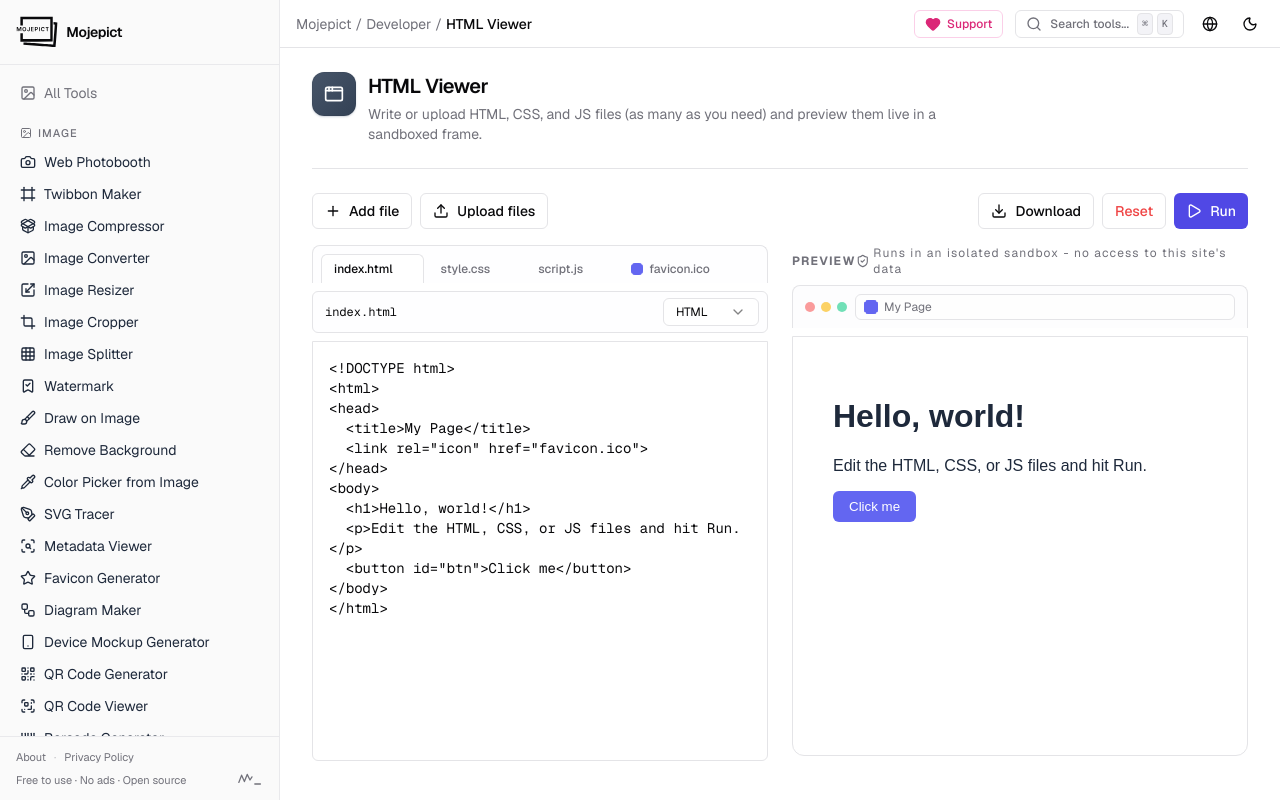
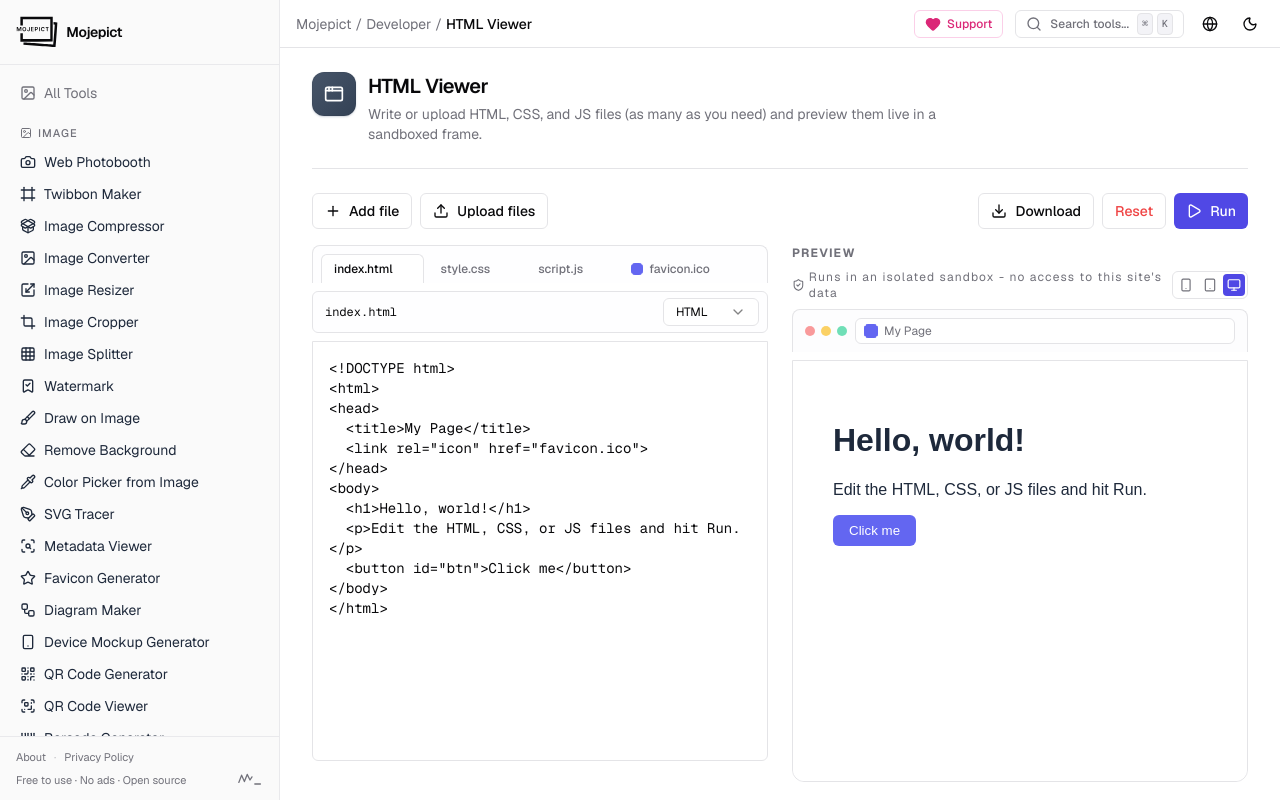
Before and after one commit to mujahidinnn/mojepict, a Next.js app: page /html-viewer in a window 1280 px wide. Built offline with nearby package versions, Linux system fonts and the light colour scheme.

Commit message:
add multi view html viewer

```diff
--- a/app/(tools)/html-viewer/page.tsx
+++ b/app/(tools)/html-viewer/page.tsx
@@ -28,14 +28,32 @@
 import {
   Download,
   Globe,
+  Monitor,
   Play,
   Plus,
+  Smartphone,
   ShieldCheck,
+  Tablet,
   Upload,
   X,
 } from "lucide-react";
 
 type FileLang = "html" | "css" | "js" | "asset";
+type ViewportMode = "mobile" | "tablet" | "desktop";
+
+const VIEWPORT_WIDTHS: Record<ViewportMode, string> = {
+  mobile: "375px",
+  tablet: "768px",
+  desktop: "100%",
+};
+
+function detectViewportMode(): ViewportMode {
+  if (typeof window === "undefined") return "desktop";
+  const width = window.innerWidth;
+  if (width < 768) return "mobile";
+  if (width < 1024) return "tablet";
+  return "desktop";
+}
 
 interface SnippetFile {
   id: string;
@@ -245,6 +263,7 @@
   const [runCount, setRunCount] = useState(0);
   const [preview, setPreview] = useState<PreviewResult>(() => buildPreviewDocument(defaultFiles()));
   const [confirmOpen, setConfirmOpen] = useState(false);
+  const [viewportMode, setViewportMode] = useState<ViewportMode>(detectViewportMode);
 
   const activeFile = files.find((f) => f.id === activeId) ?? files[0];
   const totalBytes = files.reduce((sum, f) => sum + f.content.length, 0);
@@ -479,12 +498,40 @@
           </div>
 
           <div className="space-y-2 min-w-0">
-            <div className="flex items-center justify-between text-xs font-bold uppercase tracking-widest text-muted-foreground">
+            <div className="flex flex-wrap items-center justify-between gap-2 text-xs font-bold uppercase tracking-widest text-muted-foreground">
               <span>{t("tool.html-viewer.preview")}</span>
+              <div className="flex items-center gap-2">
                 <span className="flex items-center gap-1 font-normal normal-case text-muted-foreground">
                   <ShieldCheck className="h-3.5 w-3.5" />
                   {t("tool.html-viewer.sandboxNote")}
                 </span>
+                <div className="flex shrink-0 items-center gap-0.5 rounded-md border bg-background/60 p-0.5">
+                  {(
+                    [
+                      { mode: "mobile", icon: Smartphone, label: t("tool.html-viewer.viewMobile") },
+                      { mode: "tablet", icon: Tablet, label: t("tool.html-viewer.viewTablet") },
+                      { mode: "desktop", icon: Monitor, label: t("tool.html-viewer.viewDesktop") },
+                    ] as const
+                  ).map(({ mode, icon: Icon, label }) => (
+                    <button
+                      key={mode}
+                      type="button"
+                      onClick={() => setViewportMode(mode)}
+                      title={label}
+                      aria-label={label}
+                      aria-pressed={viewportMode === mode}
+                      className={cn(
+                        "rounded p-1 transition-colors",
+                        viewportMode === mode
+                          ? "bg-primary text-primary-foreground"
+                          : "text-muted-foreground hover:bg-muted hover:text-foreground",
+                      )}
+                    >
+                      <Icon className="h-3.5 w-3.5" />
+                    </button>
+                  ))}
+                </div>
+              </div>
             </div>
 
             <div className="flex items-center gap-2 rounded-t-lg border border-b-0 bg-muted/20 px-3 py-2">
@@ -503,13 +550,16 @@
                 <span className="truncate text-xs text-muted-foreground">{preview.title}</span>
               </div>
             </div>
+            <div className="flex justify-center rounded-b-xl border bg-muted/10 p-0">
               <iframe
                 key={runCount}
                 srcDoc={preview.doc}
                 sandbox="allow-scripts allow-modals"
                 title="Preview"
-              className="min-h-[420px] w-full rounded-b-xl border bg-white"
+                style={{ width: VIEWPORT_WIDTHS[viewportMode] }}
+                className="min-h-[420px] max-w-full rounded-b-xl border-0 bg-white transition-[width] duration-200"
               />
+            </div>
           </div>
         </div>
       </div>
--- a/lib/i18n/en.ts
+++ b/lib/i18n/en.ts
@@ -500,6 +500,9 @@
   "tool.html-viewer.asset": "Image asset",
   "tool.html-viewer.assetHint":
     "Reference this as \"{{name}}\" in an <img src>, <link rel=icon href>, or CSS url().",
+  "tool.html-viewer.viewMobile": "Mobile",
+  "tool.html-viewer.viewTablet": "Tablet",
+  "tool.html-viewer.viewDesktop": "Desktop",
 
   "tool.merge-pdf.name": "Merge PDF",
   "tool.merge-pdf.description":
--- a/lib/i18n/id.ts
+++ b/lib/i18n/id.ts
@@ -498,6 +498,9 @@
   "tool.html-viewer.asset": "Gambar",
   "tool.html-viewer.assetHint":
     "Rujuk file ini sebagai \"{{name}}\" di <img src>, <link rel=icon href>, atau CSS url().",
+  "tool.html-viewer.viewMobile": "Mobile",
+  "tool.html-viewer.viewTablet": "Tablet",
+  "tool.html-viewer.viewDesktop": "Desktop",
 
   "tool.merge-pdf.name": "Gabung PDF",
   "tool.merge-pdf.description":
```
Lines whose indentation alone changed are shown as unchanged.
